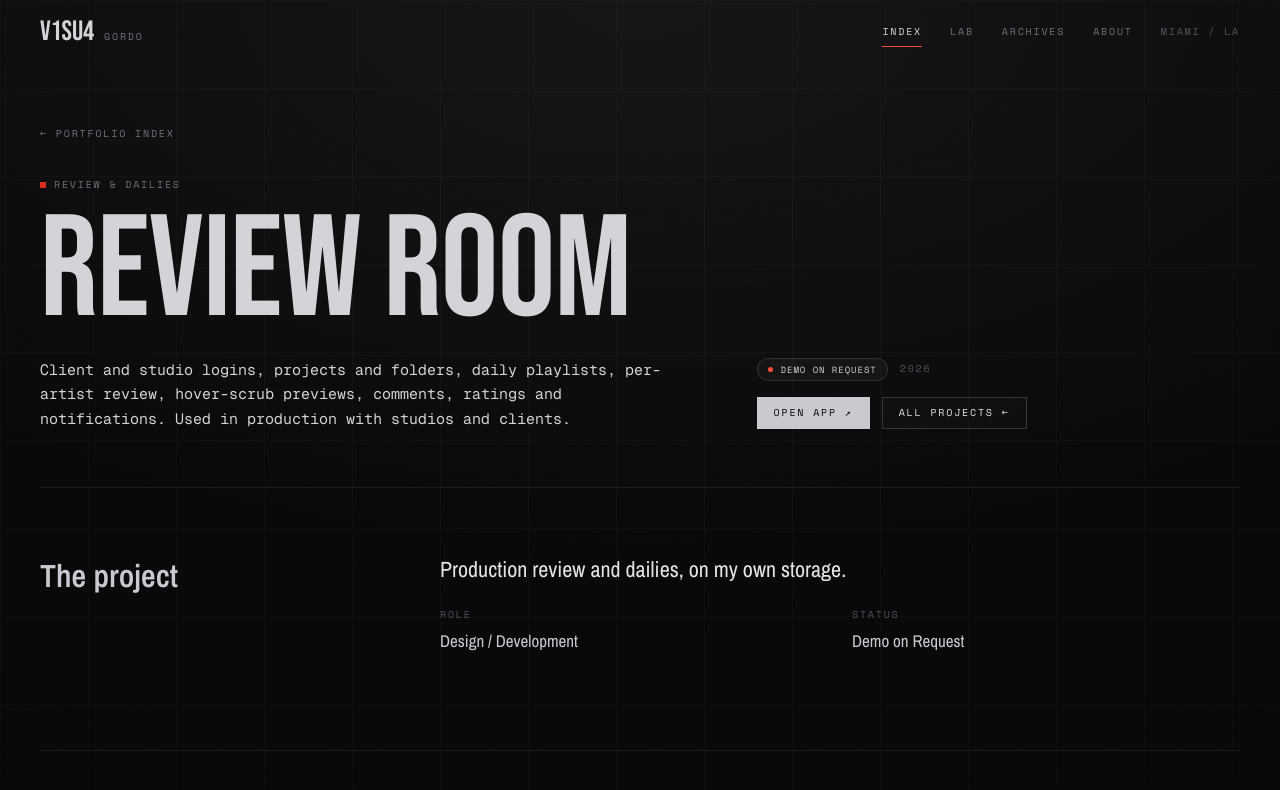
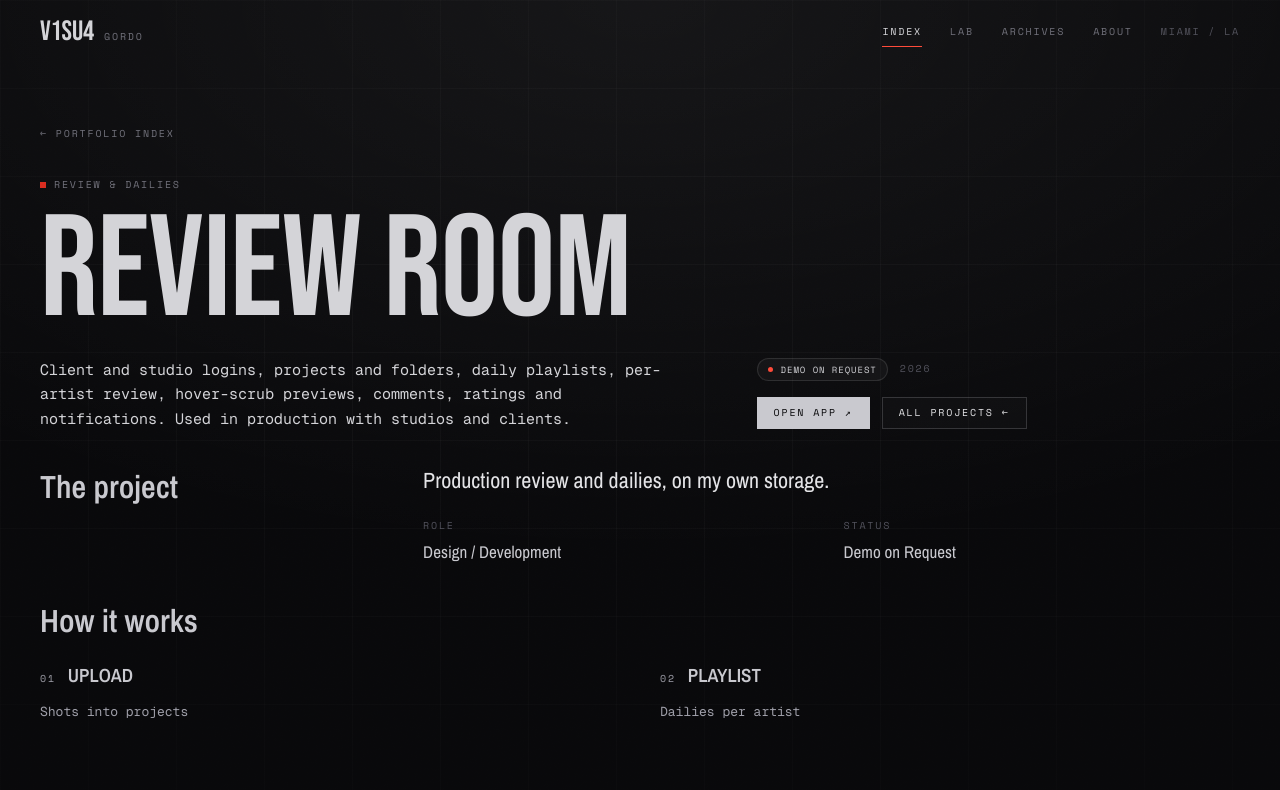
Before and after one commit to gordo-v1su4/v1su4-hub-ai-portfolio, a Svelte app: page / in a window 1280 px wide. Both pictures are taken after a click on the button 295 px from the left and 717 px from the top of the page. Shown: the top 790 px of the page. Built offline with nearby package versions, Linux system fonts and the light colour scheme; a web font is replaced by a local one.

Commit message:
Tighten project layout and remove section dividers

```diff
--- a/src/variations/editorial/ProjectDetail.svelte
+++ b/src/variations/editorial/ProjectDetail.svelte
@@ -21,13 +21,13 @@
       </div>
     </div>
   </header>
-  <section class="mt-14 grid gap-8 border-t border-white/8 pt-10 lg:grid-cols-[minmax(0,0.42fr)_minmax(0,1fr)] lg:gap-16 lg:pt-16"><h2 data-scroll-reveal class="font-narrow text-[26px] font-semibold text-zinc-100 sm:text-[32px]">The project</h2><div data-scroll-reveal><p class="max-w-2xl font-narrow text-[19px] leading-[1.55] text-zinc-200 sm:text-[22px]">{p.line}</p><dl class="mt-6 grid grid-cols-2 gap-6"><div><dt class="label text-zinc-600">Role</dt><dd class="mt-2 font-narrow text-[17px] text-zinc-100">{p.role}</dd></div><div><dt class="label text-zinc-600">Status</dt><dd class="mt-2 font-narrow text-[17px] text-zinc-100">{p.status}</dd></div></dl></div></section>
+  <section class="mt-8 grid gap-5 lg:grid-cols-[minmax(0,0.42fr)_minmax(0,1fr)] lg:gap-10"><h2 data-scroll-reveal class="font-narrow text-[26px] font-semibold text-zinc-100 sm:text-[32px]">The project</h2><div data-scroll-reveal><p class="max-w-2xl font-narrow text-[19px] leading-[1.55] text-zinc-200 sm:text-[22px]">{p.line}</p><dl class="mt-6 grid grid-cols-2 gap-6"><div><dt class="label text-zinc-600">Role</dt><dd class="mt-2 font-narrow text-[17px] text-zinc-100">{p.role}</dd></div><div><dt class="label text-zinc-600">Status</dt><dd class="mt-2 font-narrow text-[17px] text-zinc-100">{p.status}</dd></div></dl></div></section>
 
-  {#if p.flow.length}<section class="mt-16 border-t border-white/8 pt-10 lg:mt-24 lg:pt-14"><h2 data-scroll-reveal class="font-narrow text-[26px] font-semibold text-zinc-100 sm:text-[32px]">How it works</h2><ol class="mt-8 grid gap-x-12 gap-y-8 sm:grid-cols-2">{#each p.flow as step, i (step.label)}<li data-scroll-reveal class="border-t border-white/10 pt-4"><div class="flex items-baseline gap-3"><span class="label text-zinc-400">{String(i+1).padStart(2,'0')}</span><h3 class="font-narrow text-[19px] font-semibold text-zinc-100">{step.label}</h3></div><p class="mt-3 font-mono text-[13px] leading-relaxed text-zinc-400">{step.sub}</p></li>{/each}</ol></section>{/if}
+  {#if p.flow.length}<section class="mt-8"><h2 data-scroll-reveal class="font-narrow text-[26px] font-semibold text-zinc-100 sm:text-[32px]">How it works</h2><ol class="mt-4 grid gap-x-10 gap-y-5 sm:grid-cols-2">{#each p.flow as step, i (step.label)}<li data-scroll-reveal class="min-w-0"><div class="flex items-baseline gap-3"><span class="label text-zinc-400">{String(i+1).padStart(2,'0')}</span><h3 class="font-narrow text-[19px] font-semibold text-zinc-100">{step.label}</h3></div><p class="mt-3 font-mono text-[13px] leading-relaxed text-zinc-400">{step.sub}</p></li>{/each}</ol></section>{/if}
   <div data-scroll-reveal class="mt-6"><Frame src={p.image} alt={`${p.title} main image`} eager natural={p.imageFit === 'contain'} cropSides={p.slug === 'frame-lab' ? 0.2 : 0} /><p class="label mt-3 text-zinc-600">{p.title} — {p.year}</p></div>
-  {#each p.media as image, i (`${image}-${i}`)}<div data-scroll-reveal class="mt-14"><Frame src={image} alt={`${p.title} screenshot ${i+1}`} natural monochrome={p.slug === 'frame-lab'} /></div>{/each}
-  {#if p.stack.length}<section class="mt-16 border-t border-white/8 pt-10 lg:mt-24 lg:pt-14"><h2 data-scroll-reveal class="font-narrow text-[26px] font-semibold text-zinc-100 sm:text-[32px]">Stack & build</h2><ul data-scroll-reveal class="mt-8 grid gap-4 sm:grid-cols-2 lg:grid-cols-3">{#each p.stack as item (item)}<li class="border border-white/8 bg-white/[0.015] p-5 font-mono text-[13px] text-zinc-300">{item}</li>{/each}</ul></section>{/if}
-  {#if next}<section class="mt-20 border-t border-white/8 pt-10 lg:mt-28"><p data-scroll-reveal class="label text-zinc-600">Next {p.experimental ? 'experiment' : 'project'}</p><a href={href(next)} data-scroll-reveal onpointerdown={press} class="group mt-4 flex items-end justify-between gap-4 border-b border-white/10 pb-6"><span class="display-title text-[clamp(2.6rem,9vw,7rem)] text-zinc-500 group-hover:text-zinc-50">{next.title}</span><span class="text-zinc-400">→</span></a></section>{/if}
+  {#each p.media as image, i (`${image}-${i}`)}<div data-scroll-reveal class="mt-6"><Frame src={image} alt={`${p.title} screenshot ${i+1}`} natural monochrome={p.slug === 'frame-lab'} /></div>{/each}
+  {#if p.stack.length}<section class="mt-8"><h2 data-scroll-reveal class="font-narrow text-[26px] font-semibold text-zinc-100 sm:text-[32px]">Stack & build</h2><ul data-scroll-reveal class="mt-8 grid gap-4 sm:grid-cols-2 lg:grid-cols-3">{#each p.stack as item (item)}<li class="border border-white/8 bg-white/[0.015] p-5 font-mono text-[13px] text-zinc-300">{item}</li>{/each}</ul></section>{/if}
+  {#if next}<section class="mt-10"><p data-scroll-reveal class="label text-zinc-600">Next {p.experimental ? 'experiment' : 'project'}</p><a href={href(next)} data-scroll-reveal onpointerdown={press} class="group mt-4 flex items-end justify-between gap-4 pb-2"><span class="display-title text-[clamp(2.6rem,9vw,7rem)] text-zinc-500 group-hover:text-zinc-50">{next.title}</span><span class="text-zinc-400">→</span></a></section>{/if}
 {:else}
   <h1 class="display-title text-7xl text-zinc-100">Project not found</h1><a href="#/" class="button-outline mt-8">Back to index</a>
 {/if}
```
